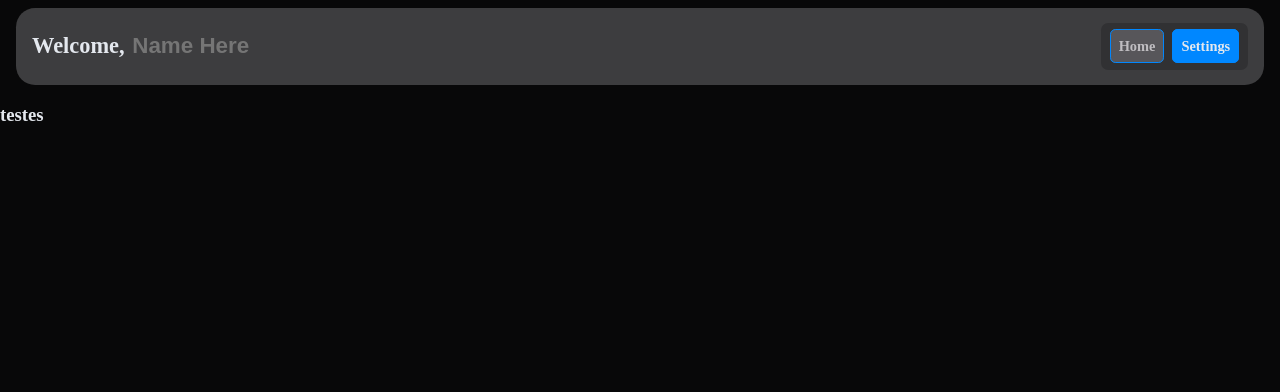
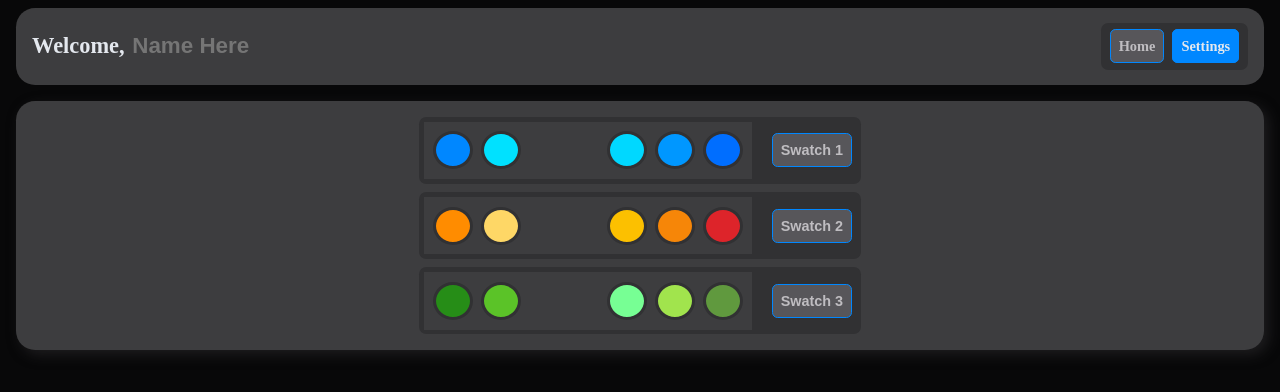
Before and after one commit to DaniSilv97/task-list-vue2, a Vue app: page /settings in a window 1280 px wide. Shown: the top 392 px of the page. Built offline with nearby package versions, Linux system fonts and the light colour scheme.

Commit message:
Color swatch, structure, css, and functionality

```diff
--- /dev/null
+++ b/src/components/Swatches.vue
@@ -0,0 +1,64 @@
+<template>
+    <div class="swatches button-holder radius-and-shadow" >
+        <div class="colors-container">
+            <div class="accent-colors">
+                <input type="color" disabled :value="thisSwatch.mainColor">
+                <input type="color" disabled :value="thisSwatch.secColor">
+            </div>
+            <div class="time-colors">
+                <input type="color" disabled :value="thisSwatch.enoughTime">
+                <input type="color" disabled :value="thisSwatch.shortTime">
+                <input type="color" disabled :value="thisSwatch.noTime">
+            </div>
+        </div>
+        <button class="button" @click="setTheme"> Swatch {{ thisSwatch.id }}</button>
+    </div>
+</template>
+
+<script>
+    export default {
+        props: [ 'thisSwatch' ],
+        components: {  },
+        name: 'Swatches',
+        data(){
+            return{
+
+            }
+        },
+        methods:{
+            setTheme(){
+                    this.$emit('setTheme', this.thisSwatch)
+                }
+        },
+        computed:{
+
+        },
+    }
+</script>
+
+<style scoped>
+    .swatches{
+        display: flex;
+        justify-content: space-between;
+        align-items: center;
+        margin: 0.5rem 0.2rem;
+    }
+    .colors-container{
+        background-color: var(--grey);
+        padding: 0.3rem;
+        flex: 1 1 0;
+        display: flex;
+        justify-content: space-between;
+        margin-right: 1rem;
+    }
+    input[type="color"]{
+        height: 3rem;
+        width: 3rem;
+        background-color: transparent;
+        border: none;
+    }
+    input[type="color"]::-webkit-color-swatch {
+        border: 0.2rem solid var(--darkGrey);
+        border-radius: 50%;
+    }
+</style>
--- a/src/views/SettingsView.vue
+++ b/src/views/SettingsView.vue
@@ -1,21 +1,51 @@
 <template>
-    <div>
-        <h3>testes</h3>
+    <div class="settings main-wrapper">
+        <div class="swatch-container">
+            <div v-for="swatch in swatches" :key="swatch.id" >
+                <Swatches :thisSwatch="swatch" v-on:setTheme="setTheme"></Swatches>
+            </div>
+        </div>
     </div>
 </template>
 
 <script>
+    import Swatches from '@/components/Swatches.vue'
+
     export default {
         props: [  ],
-        components: {  },
+        components: { Swatches },
         name: 'SettingsView',
         data(){
             return{
-
+                swatches:[  {   id: 1,
+                                mainColor: '#0087ff',
+                                secColor: '#00e1ff',
+                                enoughTime: '#00d8ff',
+                                shortTime: '#0097ff',
+                                noTime: '#006eff'},
+                            {   id: 2,
+                                mainColor: '#ff8c00',
+                                secColor: '#fed766',
+                                enoughTime: '#fcc000',
+                                shortTime: '#f68608',
+                                noTime: '#dd242a'},
+                            {   id: 3,
+                                mainColor: '#268d17',
+                                secColor: '#5bc328',
+                                enoughTime: '#77FF94',
+                                shortTime: '#A1E44D',
+                                noTime: '#60993E'}]
             }
         },
         methods:{
-
+            setTheme(swatch){
+                const root = document.querySelector(':root');
+                root.style.setProperty('--blue', swatch.mainColor);
+                root.style.setProperty('--hover', swatch.secColor);
+                root.style.setProperty('--enoughTime', swatch.enoughTime);
+                root.style.setProperty('--shortTime', swatch.shortTime);
+                root.style.setProperty('--noTime', swatch.noTime);
+            },
         },
         computed:{
 
@@ -24,5 +54,12 @@
 </script>
 
 <style scoped>
-
+    .settings{
+        display: flex;
+        flex-direction: column;
+        align-items: center;
+    }
+    .swatch-container{
+        width: 28rem;
+    }
 </style>
```
Also changed, not shown: src/components/ColorPicker.vue (deleted, +0 -28 lines).
